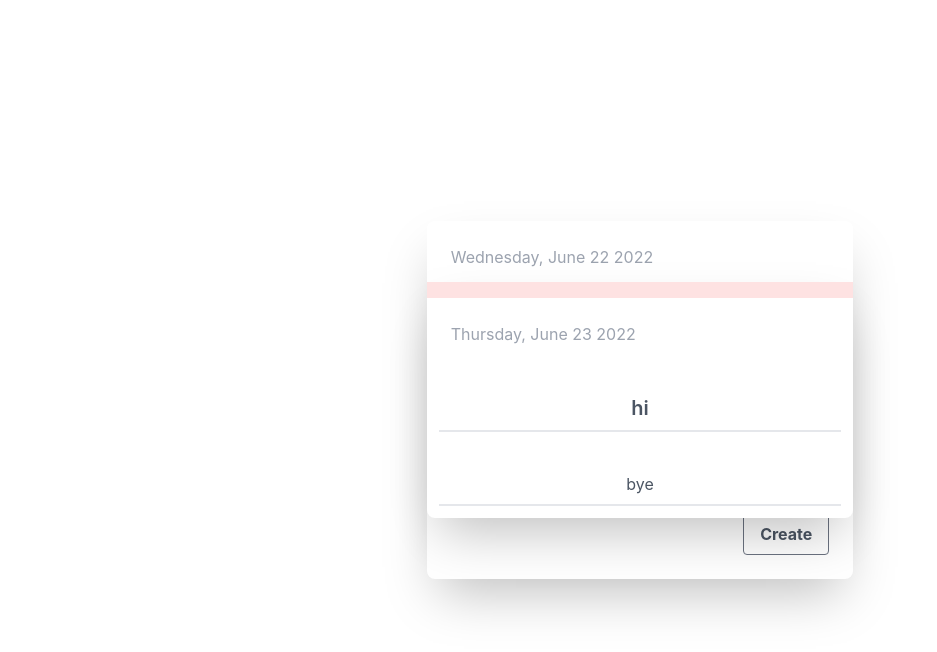
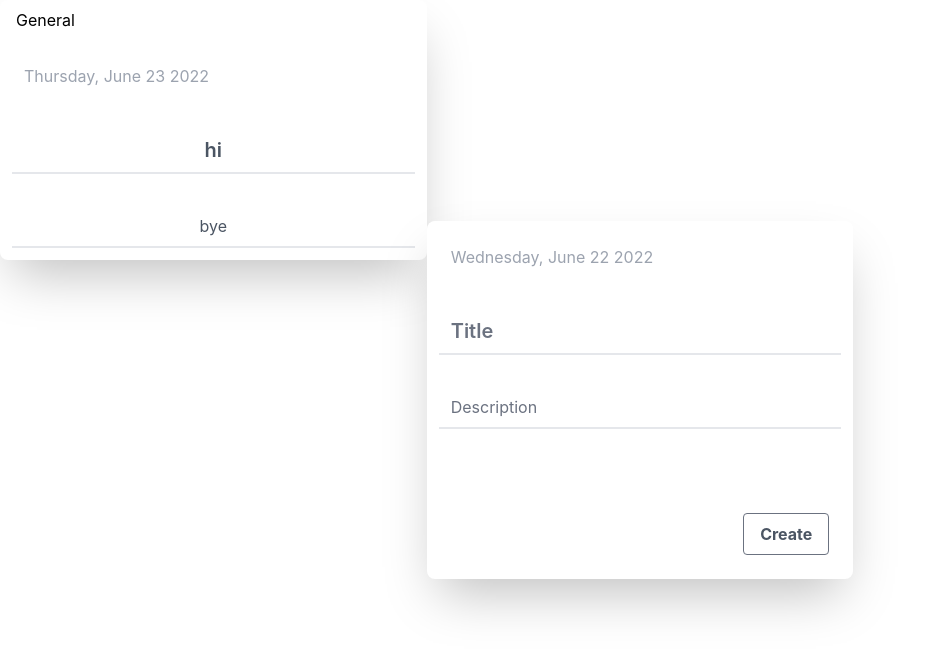
Before and after one commit to mcsuGH/NotEd, a React (Create React App) app in the folder client/: page /calendar in a window 1280 px wide. Shown: the top 652 px of the page, without its empty margins (0-937 px from the left). Built offline with nearby package versions, Linux system fonts and the light colour scheme; no server answers.

Commit message:
Add header to showEvent
Added header to ShowEvent, coloured according to the events label and text that corresponds to what each label will be for

```diff
--- a/client/src/components/calendarEvents/showEvent/showEvent.js
+++ b/client/src/components/calendarEvents/showEvent/showEvent.js
@@ -2,11 +2,15 @@
 import dayjs from 'dayjs';
 
 export default function ShowEvent( {event} ) {
+  const labelValues = {
+    "indigo": "General"
+  }
+
   return (
-    <div className="h-screen w-full fixed left-0 top-0 flex justify-center items-center">
+    <div>
       <div className="bg-white rounded-lg shadow-2xl w-1/3">
-      <header className={`bg-red-100 px-4 py-2 flex justify-between items-center`}>
-
+      <header className={`bg-${event.label}-200 px-4 py-2 flex justify-between items-center`}>
+        {labelValues[event.label]}
       </header>
         <div className="p-3">
           <div className="grid items-end gap-y-7">
```
Also changed, not shown: 1 other file (tests, documents, lock files or other folders).
